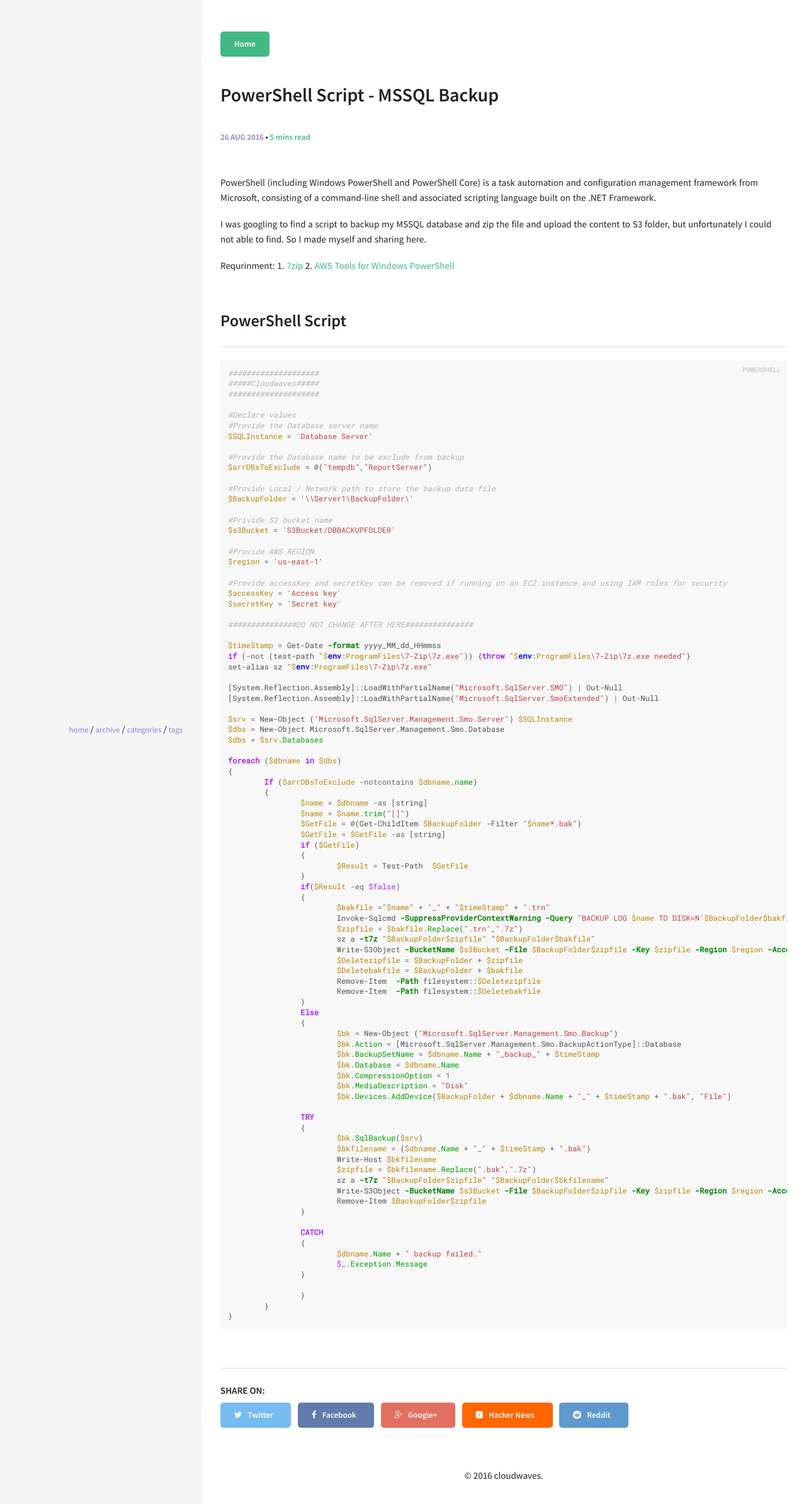
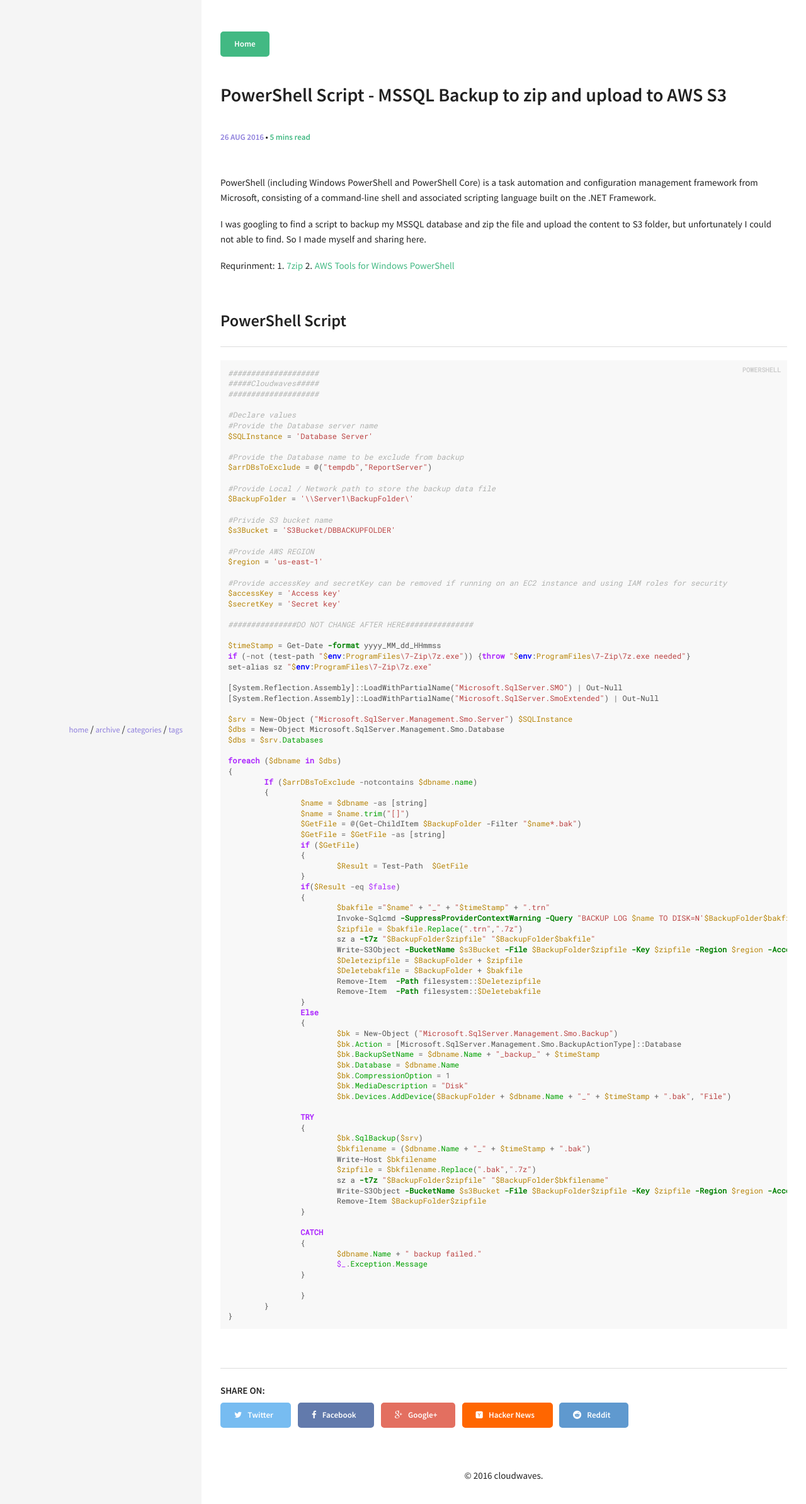
Before and after one commit to cloudwaves/cloudwaves.github.io, a Jekyll site: the page built from _posts/2016-08-26-powershell-script-mssql-backup-zip-and-s3.md, in a window 1280 px wide. Shown: the top 2388 px of the page at 63% size. Built offline with Jekyll 4.4.1, drawn with Linux system fonts in a browser that asks for light colours; comment, search, counter and statistics services are not loaded.

Commit message:
initial Commit

```diff
--- a/_posts/2016-08-26-powershell-script-mssql-backup-zip-and-s3.md
+++ b/_posts/2016-08-26-powershell-script-mssql-backup-zip-and-s3.md
@@ -1,8 +1,8 @@
 ---
 layout: post
-title: "PowerShell Script - MSSQL Backup "
+title: "PowerShell Script - MSSQL Backup to zip and upload to AWS S3 "
 date:   2016-08-26 16:44:27
-tags: [powershell, mssql, backup, automation, s3]
+tags: [powershell, mssql, backup, automation, s3, aws]
 author: cloudwaves
 comments: true
 ---
```
